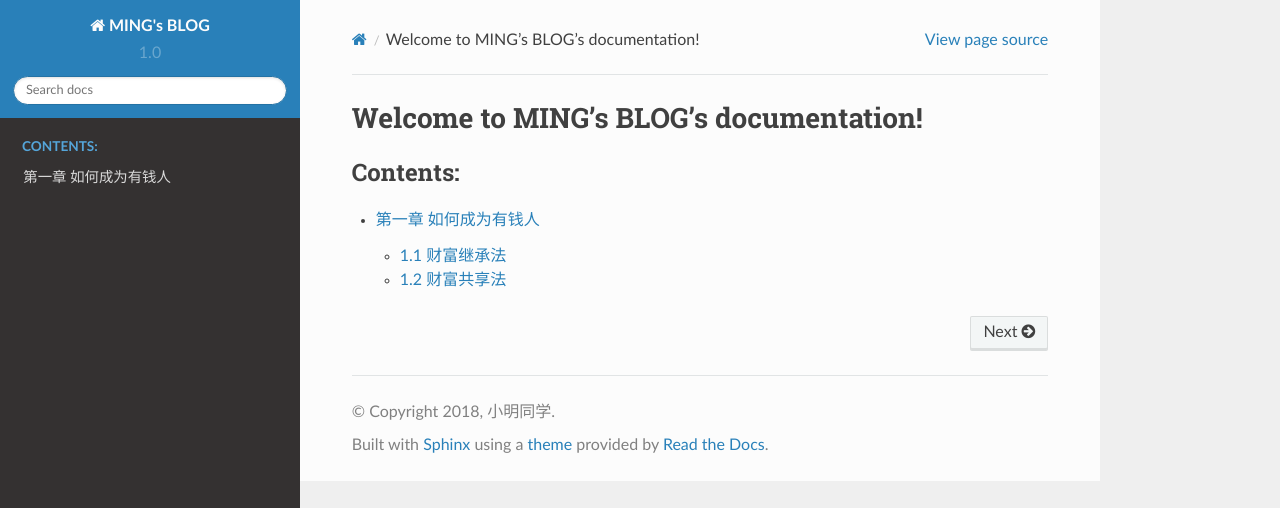
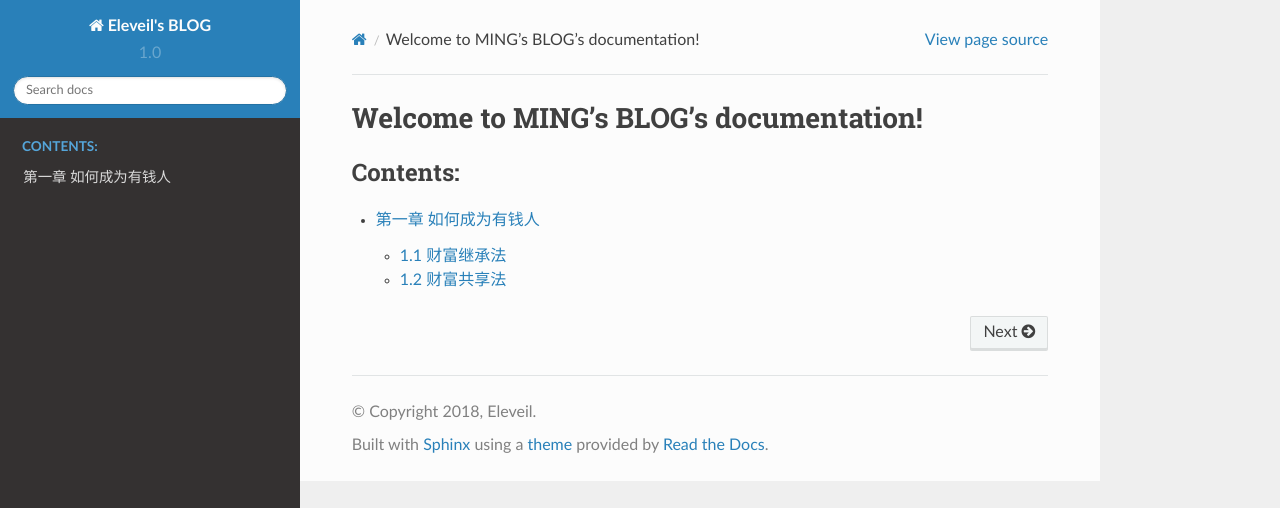
Before and after one commit to DavySmile/Eleveil, a Sphinx documentation site: the page built from source/index.rst, in a window 1280 px wide. Shown: the top 508 px of the page. Built offline with Sphinx 7.4.7 and the Read the Docs theme 2.0.0, drawn with Linux system fonts in a browser that asks for light colours.

Commit message:
更新说明

```diff
--- a/source/conf.py
+++ b/source/conf.py
@@ -43,8 +43,8 @@ source_suffix = ['.rst','.md']
 master_doc = 'index'
 
 # General information about the project.
-project = u'MING\'s BLOG'
-copyright = u'2018, 小明同学'
+project = u'Eleveil\'s BLOG'
+copyright = u'2018, Eleveil'
 
 # The version info for the project you're documenting, acts as replacement for
 # |version| and |release|, also used in various other places throughout the
```
